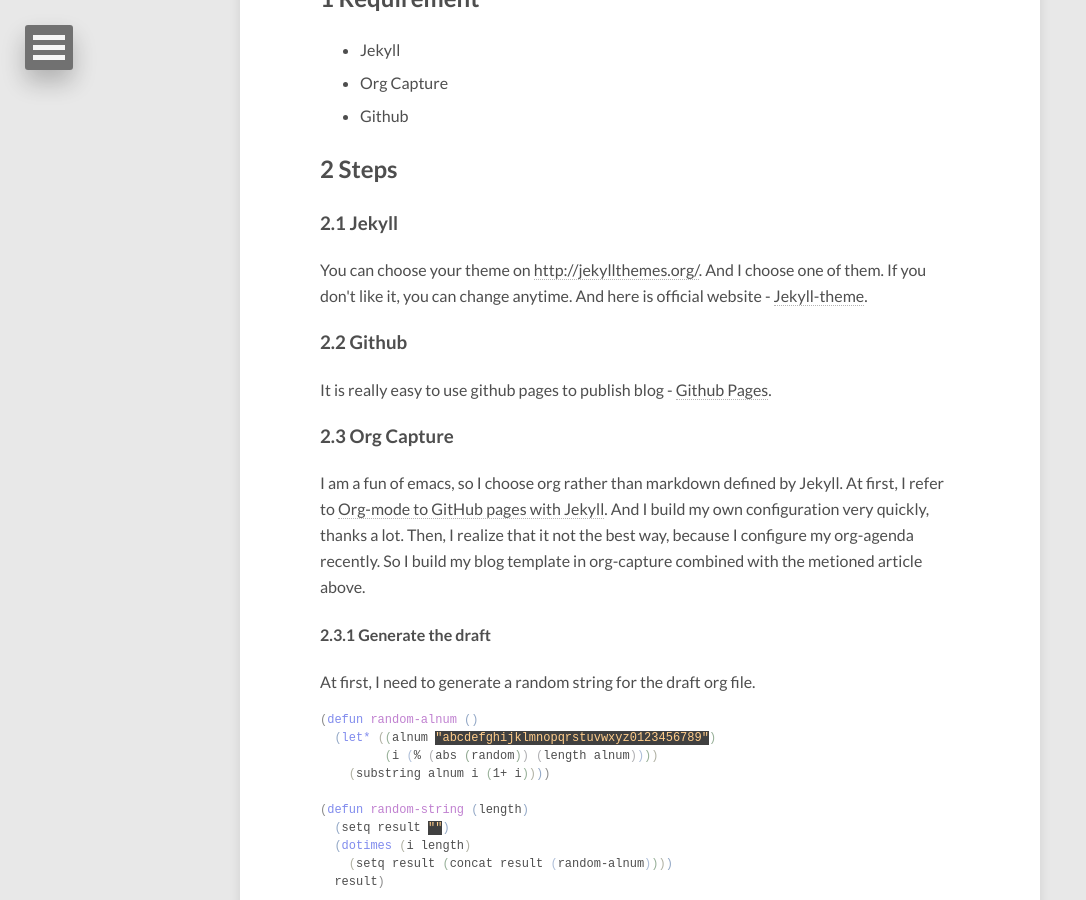
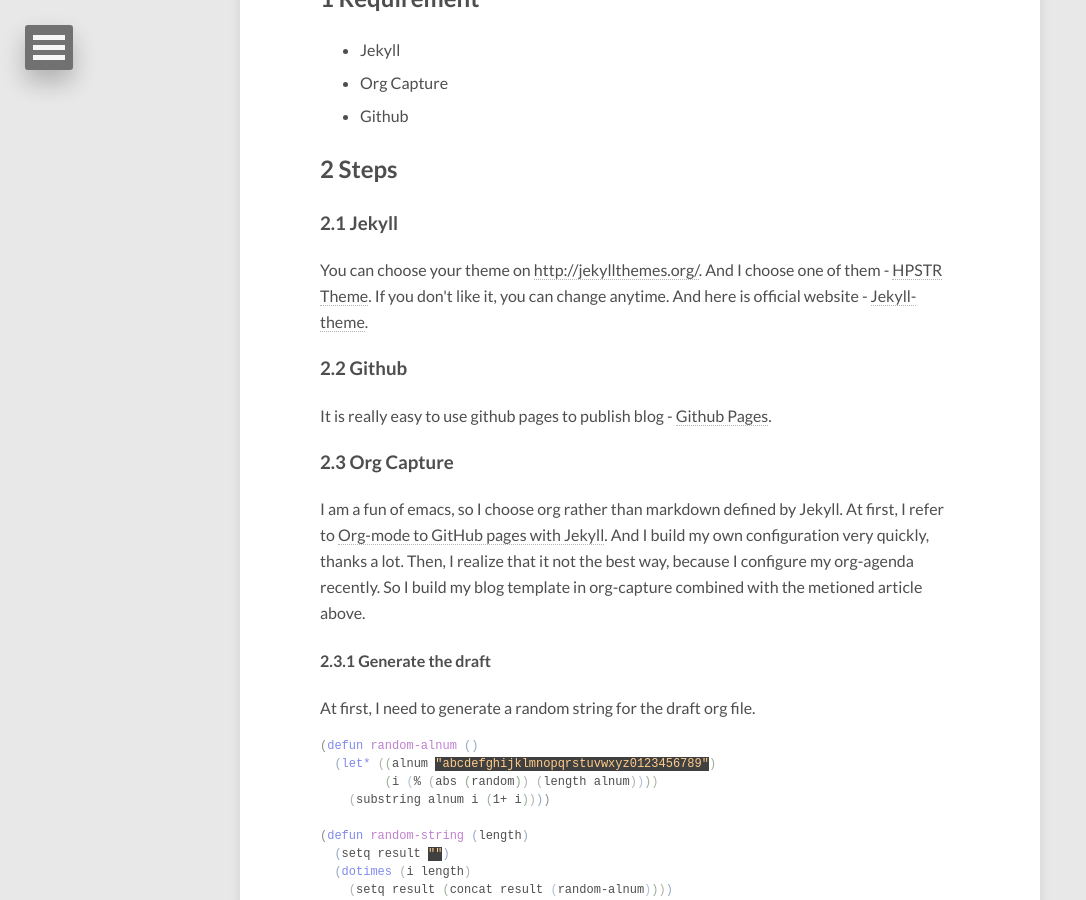
Before and after one commit to kimichen13/kimichen13.github.io.tmp, a Jekyll site: the page built from _posts/2018-06-19-blog-with-orgcapture.html, in a window 1280 px wide and 900 px high, scrolled down 318 px. Shown: the whole window, without its empty margins (0-1086 px from the left). Built offline with Jekyll 4.4.1, drawn with Linux system fonts in a browser that asks for light colours; nearby versions of some CDN libraries; comment, search, counter and statistics services are not loaded.

Commit message:
Add theme reference.

```diff
--- a/_posts/2018-06-19-blog-with-orgcapture.html
+++ b/_posts/2018-06-19-blog-with-orgcapture.html
@@ -23,7 +23,7 @@ tags       : [emacs, org-capture, blog]
 <h3 id="orgc862e96"><span class="section-number-3">2.1</span> Jekyll</h3>
 <div class="outline-text-3" id="text-2-1">
 <p>
-You can choose your theme on <a href="http://jekyllthemes.org/">http://jekyllthemes.org/</a>. And I choose one of them.
+You can choose your theme on <a href="http://jekyllthemes.org/">http://jekyllthemes.org/</a>. And I choose one of them - <a href="https://mmistakes.github.io/hpstr-jekyll-theme/">HPSTR Theme</a>.
 If you don't like it, you can change anytime. And here is official website - <a href="https://jekyllrb.com/docs/themes/">Jekyll-theme</a>.
 </p>
 </div>
--- a/org/_posts/2018-06-19-blog-with-orgcapture.org
+++ b/org/_posts/2018-06-19-blog-with-orgcapture.org
@@ -18,7 +18,7 @@ tags       : [emacs, org-capture, blog]
 
 ** Jekyll
 
-   You can choose your theme on [[http://jekyllthemes.org/][http://jekyllthemes.org/]]. And I choose one of them.
+   You can choose your theme on [[http://jekyllthemes.org/][http://jekyllthemes.org/]]. And I choose one of them - [[https://mmistakes.github.io/hpstr-jekyll-theme/][HPSTR Theme]].
    If you don't like it, you can change anytime. And here is official website - [[https://jekyllrb.com/docs/themes/][Jekyll-theme]].
 
 ** Github
```
